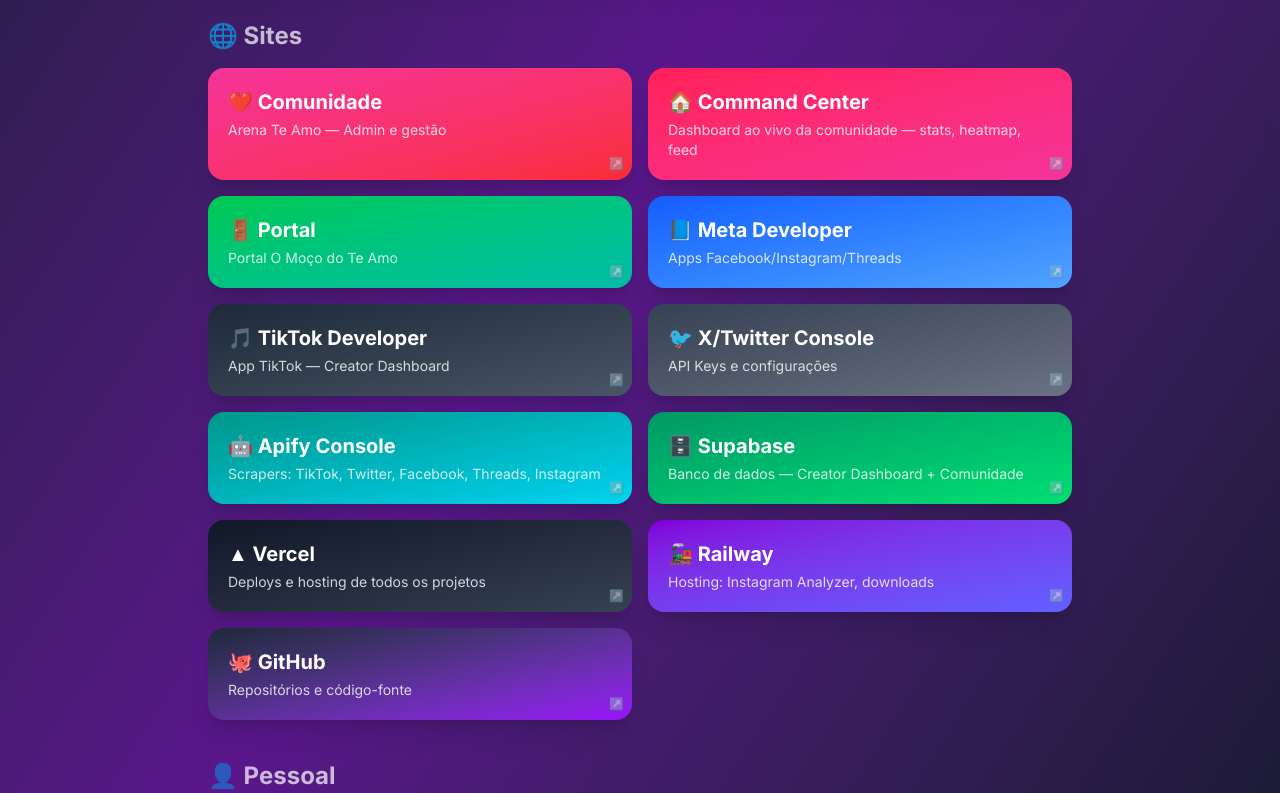
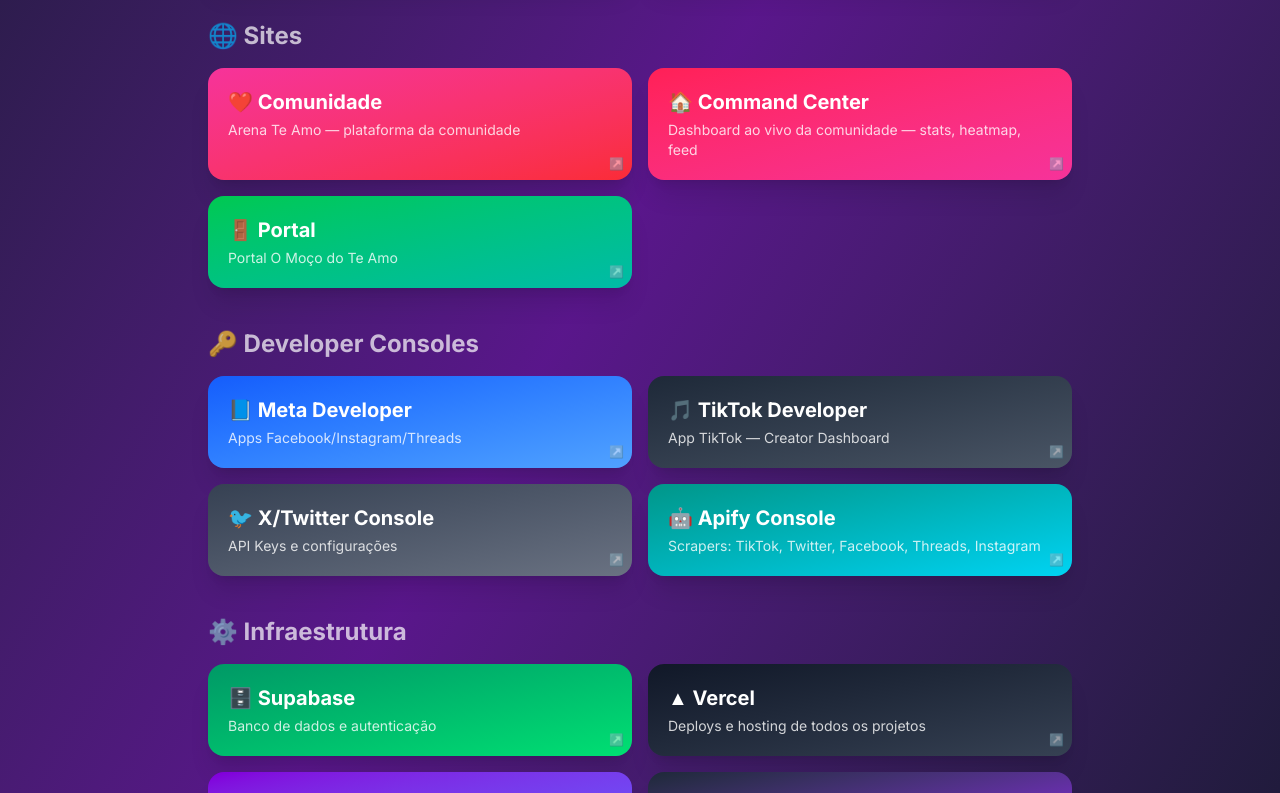
Before and after one commit to ilankriger-gmail/ilan-tools, a Next.js app: page / in a window 1280 px wide. Shown: the part 860-1653 px from the top of the page. Built offline with nearby package versions, Linux system fonts and the light colour scheme.

Commit message:
fix: separate Sites (public) from Developer Consoles and Infra

```diff
--- a/app/page.tsx
+++ b/app/page.tsx
@@ -82,11 +82,11 @@
     color: 'from-purple-500 to-indigo-500',
     category: 'ferramenta',
   },
-  // ═══ 🌐 SITES — projetos e plataformas ═══
+  // ═══ 🌐 SITES — sites públicos pro público final ═══
   {
     name: '❤️ Comunidade',
-    description: 'Arena Te Amo — Admin e gestão',
-    href: 'https://comunidade.omocodoteamo.com.br/admin',
+    description: 'Arena Te Amo — plataforma da comunidade',
+    href: 'https://comunidade.omocodoteamo.com.br',
     external: true,
     color: 'from-pink-500 to-red-500',
     category: 'site',
@@ -107,13 +107,14 @@
     color: 'from-green-500 to-teal-500',
     category: 'site',
   },
+  // ═══ 🔑 DEVELOPER CONSOLES — APIs e apps de plataformas ═══
   {
     name: '📘 Meta Developer',
     description: 'Apps Facebook/Instagram/Threads',
     href: 'https://developers.facebook.com/apps/2420111758421057/',
     external: true,
     color: 'from-blue-600 to-blue-400',
-    category: 'site',
+    category: 'developer',
   },
   {
     name: '🎵 TikTok Developer',
@@ -121,7 +122,7 @@
     href: 'https://developers.tiktok.com/apps/',
     external: true,
     color: 'from-gray-800 to-gray-600',
-    category: 'site',
+    category: 'developer',
   },
   {
     name: '🐦 X/Twitter Console',
@@ -129,7 +130,7 @@
     href: 'https://console.x.com',
     external: true,
     color: 'from-gray-700 to-gray-500',
-    category: 'site',
+    category: 'developer',
   },
   {
     name: '🤖 Apify Console',
@@ -137,15 +138,16 @@
     href: 'https://console.apify.com',
     external: true,
     color: 'from-teal-600 to-cyan-400',
-    category: 'site',
+    category: 'developer',
   },
+  // ═══ ⚙️ INFRAESTRUTURA — hosting, banco, código ═══
   {
     name: '🗄️ Supabase',
-    description: 'Banco de dados — Creator Dashboard + Comunidade',
+    description: 'Banco de dados e autenticação',
     href: 'https://supabase.com/dashboard',
     external: true,
     color: 'from-emerald-600 to-green-400',
-    category: 'site',
+    category: 'infra',
   },
   {
     name: '▲ Vercel',
@@ -153,7 +155,7 @@
     href: 'https://vercel.com/dashboard',
     external: true,
     color: 'from-gray-900 to-gray-700',
-    category: 'site',
+    category: 'infra',
   },
   {
     name: '🚂 Railway',
@@ -161,7 +163,7 @@
     href: 'https://railway.app/dashboard',
     external: true,
     color: 'from-purple-700 to-indigo-500',
-    category: 'site',
+    category: 'infra',
   },
   {
     name: '🐙 GitHub',
@@ -169,7 +171,7 @@
     href: 'https://github.com/ilankriger-gmail',
     external: true,
     color: 'from-gray-800 to-purple-600',
-    category: 'site',
+    category: 'infra',
   },
   // ═══ 👤 PESSOAL — vida, negócios, organização ═══
   {
@@ -201,6 +203,8 @@
 const categories = [
   { key: 'ferramenta', label: '🔧 Ferramentas' },
   { key: 'site', label: '🌐 Sites' },
+  { key: 'developer', label: '🔑 Developer Consoles' },
+  { key: 'infra', label: '⚙️ Infraestrutura' },
   { key: 'pessoal', label: '👤 Pessoal' },
 ];
 
```
